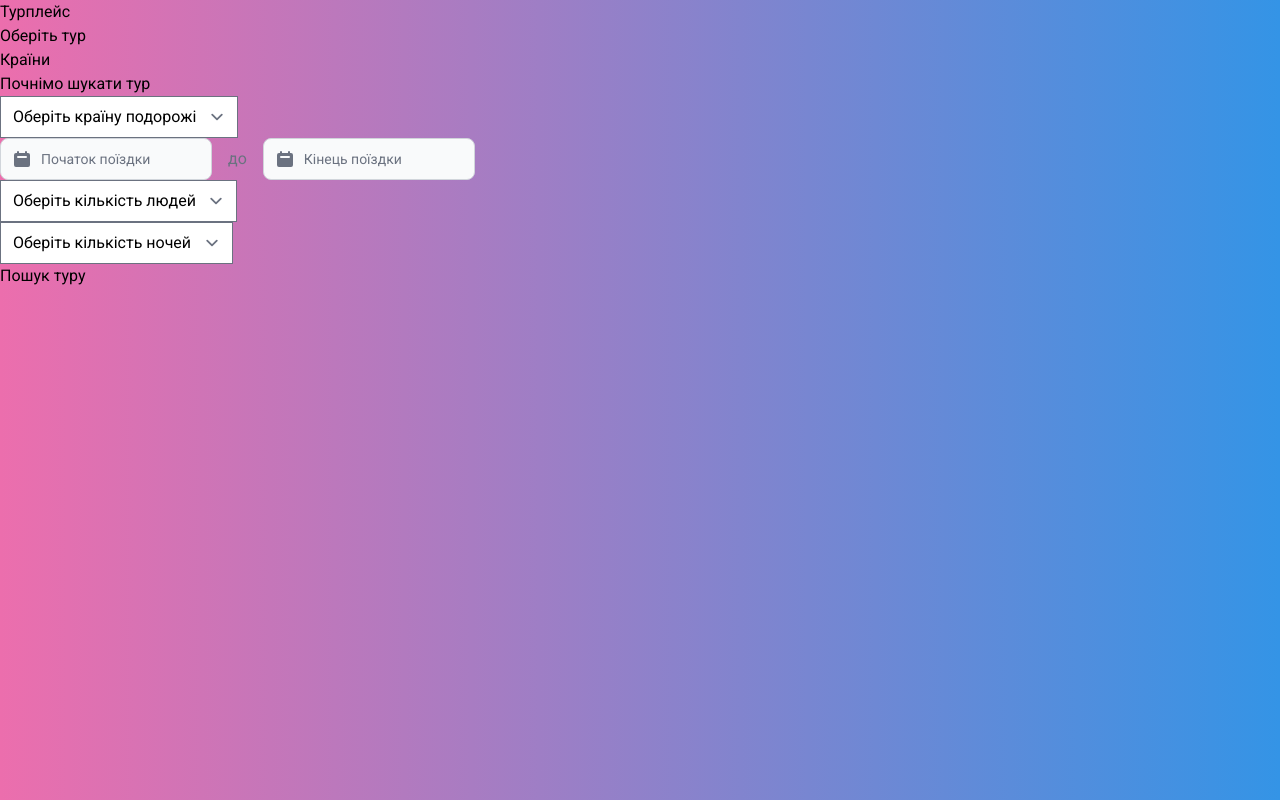
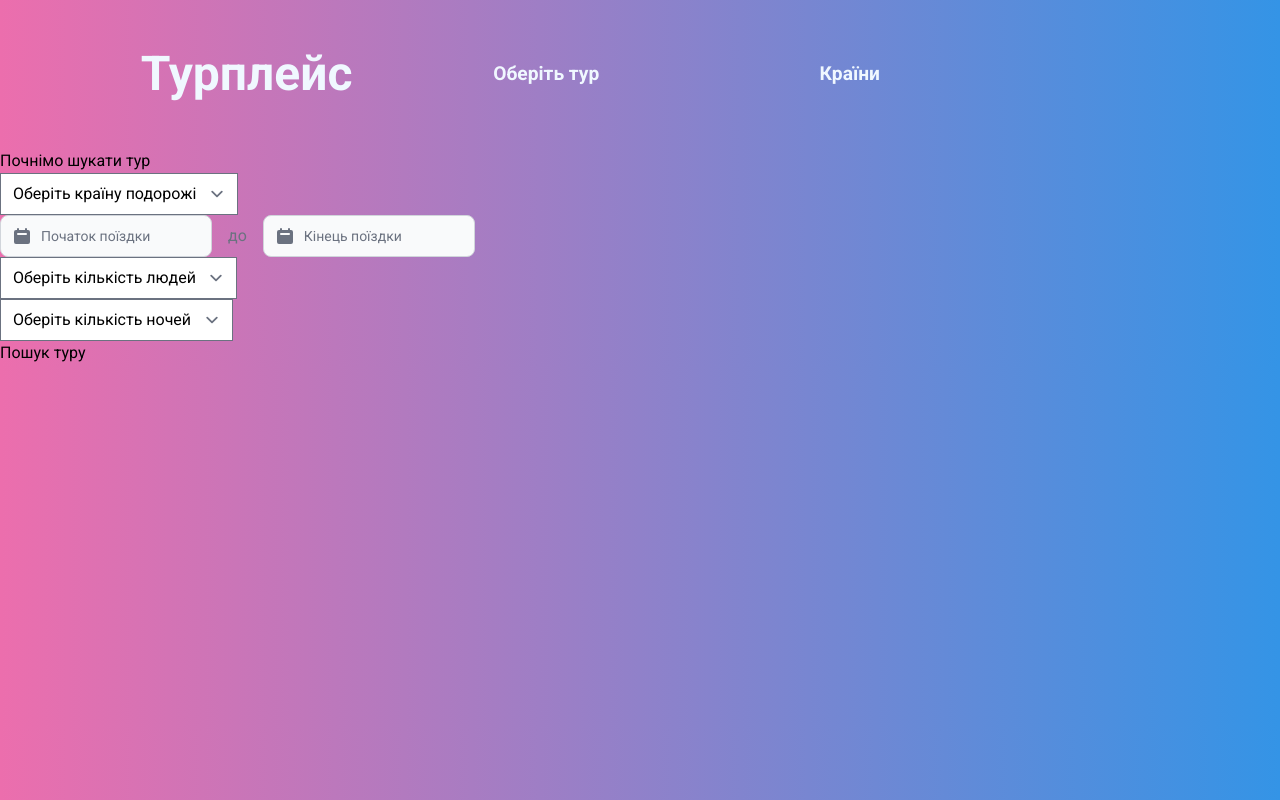
Before and after one commit to red0r4nge/frontend_09, a plain HTML site: page index.html in a window 1280 px wide. Drawn offline with nearby package versions, Linux system fonts and the light colour scheme.

Commit message:
header design in style.css

```diff
--- a/styles/style.css
+++ b/styles/style.css
@@ -25,3 +25,31 @@ a, a:active {
 ul {
   list-style: none;
 }
+
+.logoheader {
+  font-weight: 700;
+  font-size: 3rem;
+  padding: 3% 11%;
+  color: aliceblue;
+}
+
+.header, .nav {
+  display: flex;
+  align-items: center;
+  width: 100%;
+}
+
+.nav__item {
+  padding-right: 28%;
+  font-size: 1.2rem;
+}
+
+.nav__link {
+  color: aliceblue;
+  font-weight: 700;
+}
+
+.nav .nav__item .nav__link:hover {
+  color: rgba(255,255,255,0.5);
+  transition: .3s;
+}
```
